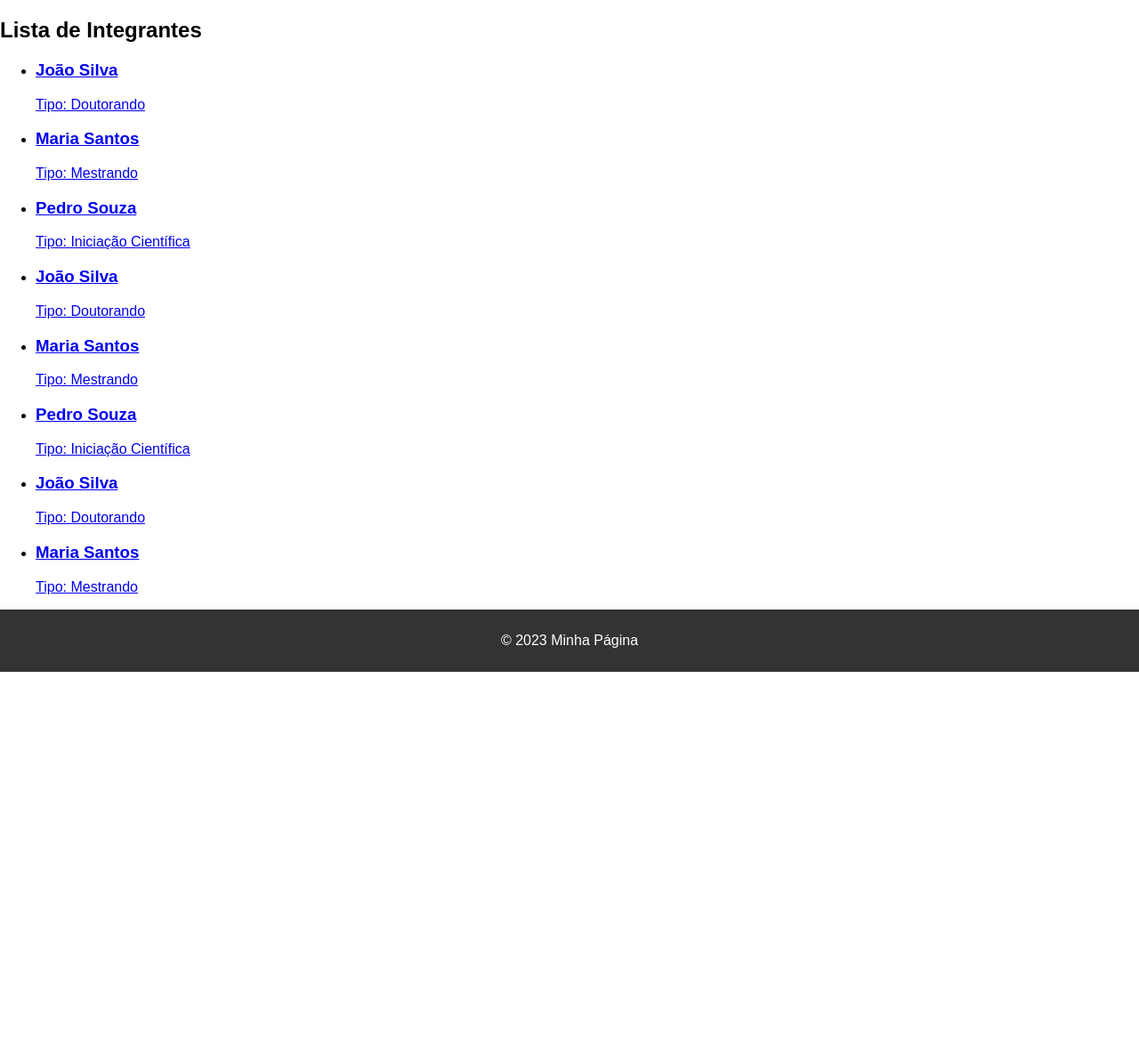
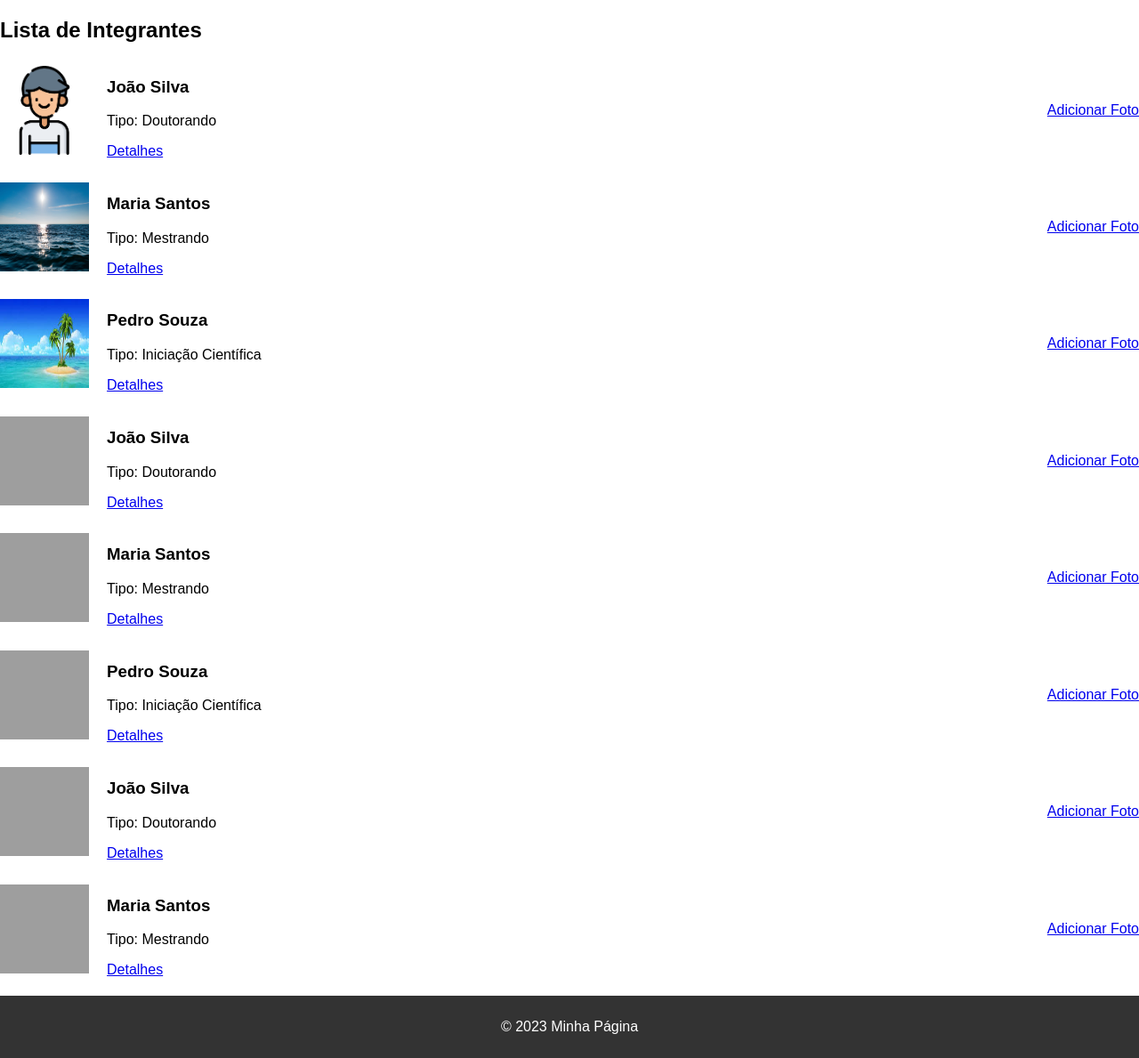
Before and after one commit to KaueFulgencio/programacao-web, a Django app: page /lista_integrantes/ in a window 1280 px wide. Shown: the part 38-1227 px from the top of the page at 89% size. Before the commit the page ends 793 px from the top, so only its background shows below. Run offline with Django 4.2, Linux system fonts and the light colour scheme; data comes from the database, SQL or seed files in the repository; both versions use the stored data as it was after the commit; grey boxes are pictures that could not be loaded.

Commit message:
upload de fotos integrantes

```diff
--- a/projeto2-Kaue/projeto2/grupo_pesquisa/models.py
+++ b/projeto2-Kaue/projeto2/grupo_pesquisa/models.py
@@ -1,6 +1,9 @@
 from django.db import models
 
 # Create your models here.
+
+def upload_location(instance, filename):
+    return f'fotos/{filename}'
 
 class Integrante(models.Model):
     nome = models.CharField(max_length=100)
@@ -12,7 +15,7 @@ class Integrante(models.Model):
         ('Professor', 'Professor'),
     )
     tipo = models.CharField(max_length=20, choices=TIPO_CHOICES)
-    foto = models.ImageField(upload_to='fotos/', blank=True, null=True)
+    foto = models.ImageField(upload_to=upload_location)
 
     def __str__(self):
         return self.nome
--- a/projeto2-Kaue/projeto2/grupo_pesquisa/templates/detalhes_integrante.html
+++ b/projeto2-Kaue/projeto2/grupo_pesquisa/templates/detalhes_integrante.html
@@ -86,6 +86,7 @@
     <section>
         <h2 class="section-title">Detalhes do Integrante</h2>
         <div class="integrante-details">
+            <img src="{{ integrante.foto.url }}" alt="{{ integrante.nome }}">
             <div class="integrante-info">
                 <h3 class="integrante-name">{{ integrante.nome }}</h3>
                 <p class="integrante-type">Tipo: {{ integrante.tipo }}</p>
--- a/projeto2-Kaue/projeto2/grupo_pesquisa/templates/lista_integrantes.html
+++ b/projeto2-Kaue/projeto2/grupo_pesquisa/templates/lista_integrantes.html
@@ -27,21 +27,38 @@
             text-align: center;
             padding: 10px;
         }
+        .integrantes-list {
+            list-style: none;
+            padding: 0;
+        }
+        .integrantes-list li {
+            display: flex;
+            align-items: center;
+            margin-bottom: 20px;
+        }
+        .integrantes-list img {
+            width: 100px;
+            height: 100px;
+            margin-right: 20px;
+        }
+        .integrante-info {
+            flex: 1;
+        }
     </style>
     <section>
         <h2>Lista de Integrantes</h2>
         <ul class="integrantes-list">
             {% for integrante in integrantes %}
                 <li>
-                        <a href="{% url 'detalhes_integrante' integrante.id %}">
+                    <img src="{{ integrante.foto.url }}" alt="{{ integrante.nome }}">
                     <div class="integrante-info">
                         <h3>{{ integrante.nome }}</h3>
                         <p>Tipo: {{ integrante.tipo }}</p>
+                        <a href="{% url 'detalhes_integrante' integrante.id %}">Detalhes</a>
                     </div>
-                        </a>
+                    <a href="{% url 'adicionar_foto_integrante' integrante.id %}" class="btn btn-primary">Adicionar Foto</a>
                 </li>
             {% endfor %}
         </ul>
     </section>
-
 {% endblock %}
--- a/projeto2-Kaue/projeto2/grupo_pesquisa/views.py
+++ b/projeto2-Kaue/projeto2/grupo_pesquisa/views.py
@@ -1,4 +1,4 @@
-from django.shortcuts import render
+from django.shortcuts import render, redirect
 
 from django.shortcuts import get_object_or_404
 from .models import Integrante, Publicacao
@@ -14,3 +14,14 @@ def detalhes_integrante(request, integrante_id):
     integrante = get_object_or_404(Integrante, pk=integrante_id)
     publicacoes = Publicacao.objects.filter(integrante=integrante)
     return render(request, 'detalhes_integrante.html', {'integrante': integrante, 'publicacoes': publicacoes})
+
+def adicionar_foto_integrante(request, integrante_id):
+    integrante = Integrante.objects.get(pk=integrante_id)
+
+    if request.method == 'POST':
+        integrante.foto = request.FILES['foto']
+        integrante.save()
+
+        return redirect('detalhes_integrante', integrante_id=integrante.id)
+
+    return render(request, 'adicionar_foto_integrante.html', {'integrante': integrante})
--- a/projeto2-Kaue/projeto2/projeto2/urls.py
+++ b/projeto2-Kaue/projeto2/projeto2/urls.py
@@ -24,7 +24,7 @@ urlpatterns = [
     path('', views.descricao_grupo, name='descricao_grupo'),
     path('lista_integrantes/', views.lista_integrantes, name='lista_integrantes'),
     path('integrante/<int:integrante_id>/', views.detalhes_integrante, name='detalhes_integrante'),
+    path('adicionar_foto_integrante/<int:integrante_id>/', views.adicionar_foto_integrante, name='adicionar_foto_integrante')
 ]
-
 if settings.DEBUG:
     urlpatterns += static(settings.MEDIA_URL, document_root=settings.MEDIA_ROOT)
```
Also changed, not shown: projeto2-Kaue/projeto2/grupo_pesquisa/forms.py (added, +12 -0 lines), projeto2-Kaue/projeto2/grupo_pesquisa/templates/adicionar_foto_integrante.html (added, +30 -0 lines), projeto2-Kaue/projeto2/db.sqlite3, projeto2-Kaue/projeto2/fotos/perfil.png (added), projeto2-Kaue/projeto2/grupo_pesquisa/migrations/0004_alter_integrante_foto.py (added), projeto2-Kaue/projeto2/media/fotos/images.jpg (added), projeto2-Kaue/projeto2/media/fotos/oceanos2.jpg (added), projeto2-Kaue/projeto2/media/fotos/perfil.png (added). Lines whose indentation alone changed are shown as unchanged.
